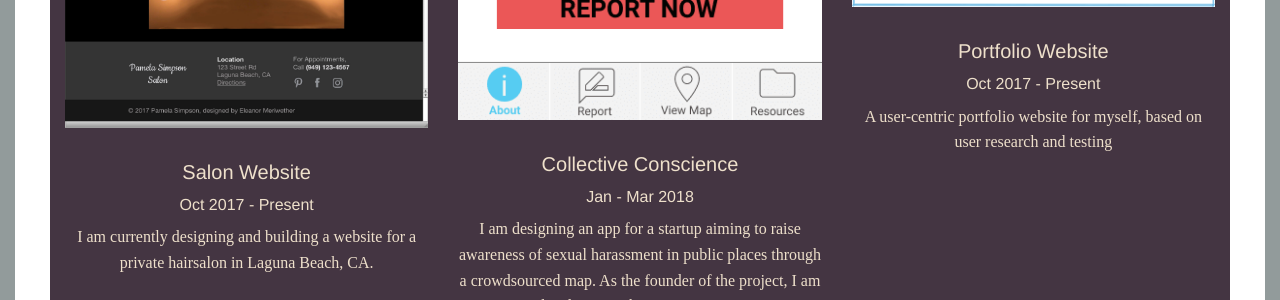
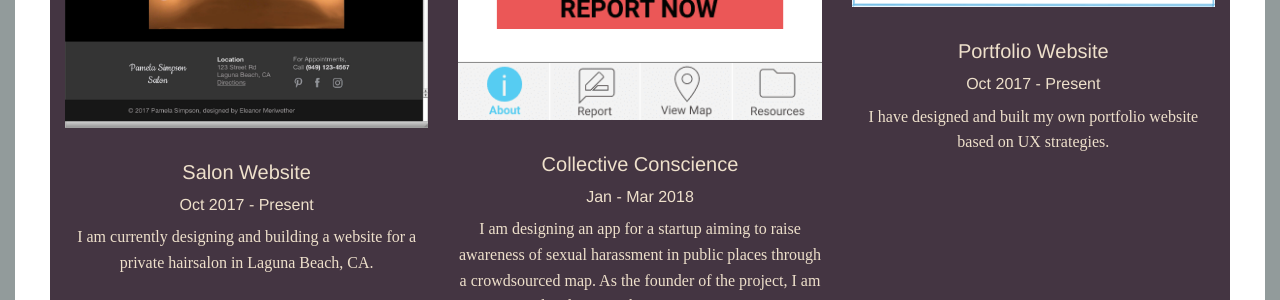
Before and after one commit to emeriwether/emeriwether.github.io, a Jekyll site: the page built from index.html, in a window 1280 px wide. Shown: the part 1422-1722 px from the top of the page. Built offline with Jekyll 4.4.1, drawn with Linux system fonts in a browser that asks for light colours; some web fonts are replaced.

Commit message:
change descrip for portfolio thumbnail

```diff
--- a/index.html
+++ b/index.html
@@ -34,7 +34,7 @@ category: main
                             <div class="cell"><img src="img/projectGallery/Portfolio_Thumbnail.png" class="projectGalleryImg"></div>
                             <div class="cell"><h5 class="projTitle">Portfolio Website</h5></div>
                             <div class="cell"><h6 class="projDate">Oct 2017 - Present</h6></div>
-                            <div class="cell"><p class="projDescrip">A user-centric portfolio website for myself, based on user research and testing</p></div>
+                            <div class="cell"><p class="projDescrip">I have designed and built my own portfolio website based on UX strategies.</p></div>
                         </div>
                     </section>
                 </div>
```
